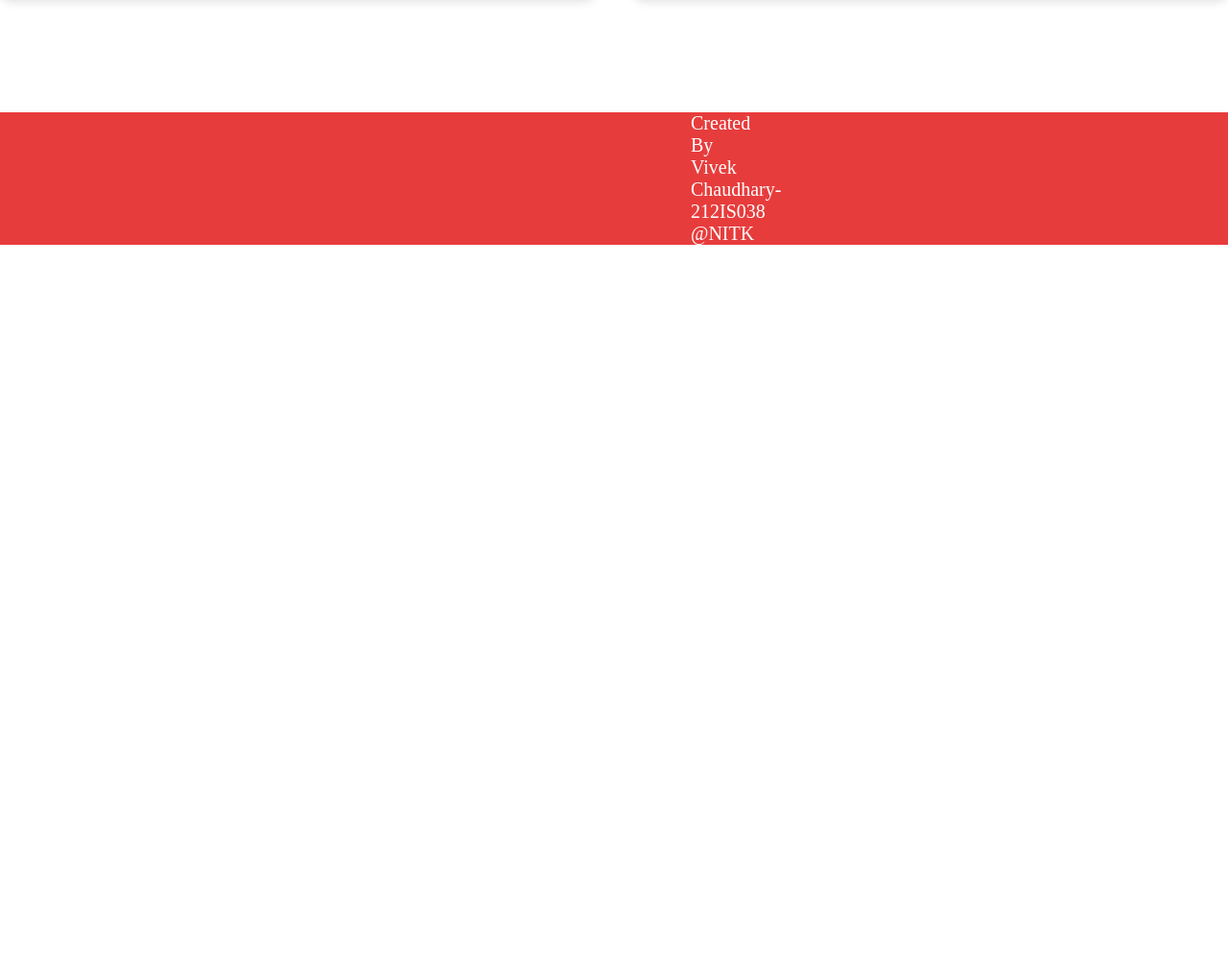
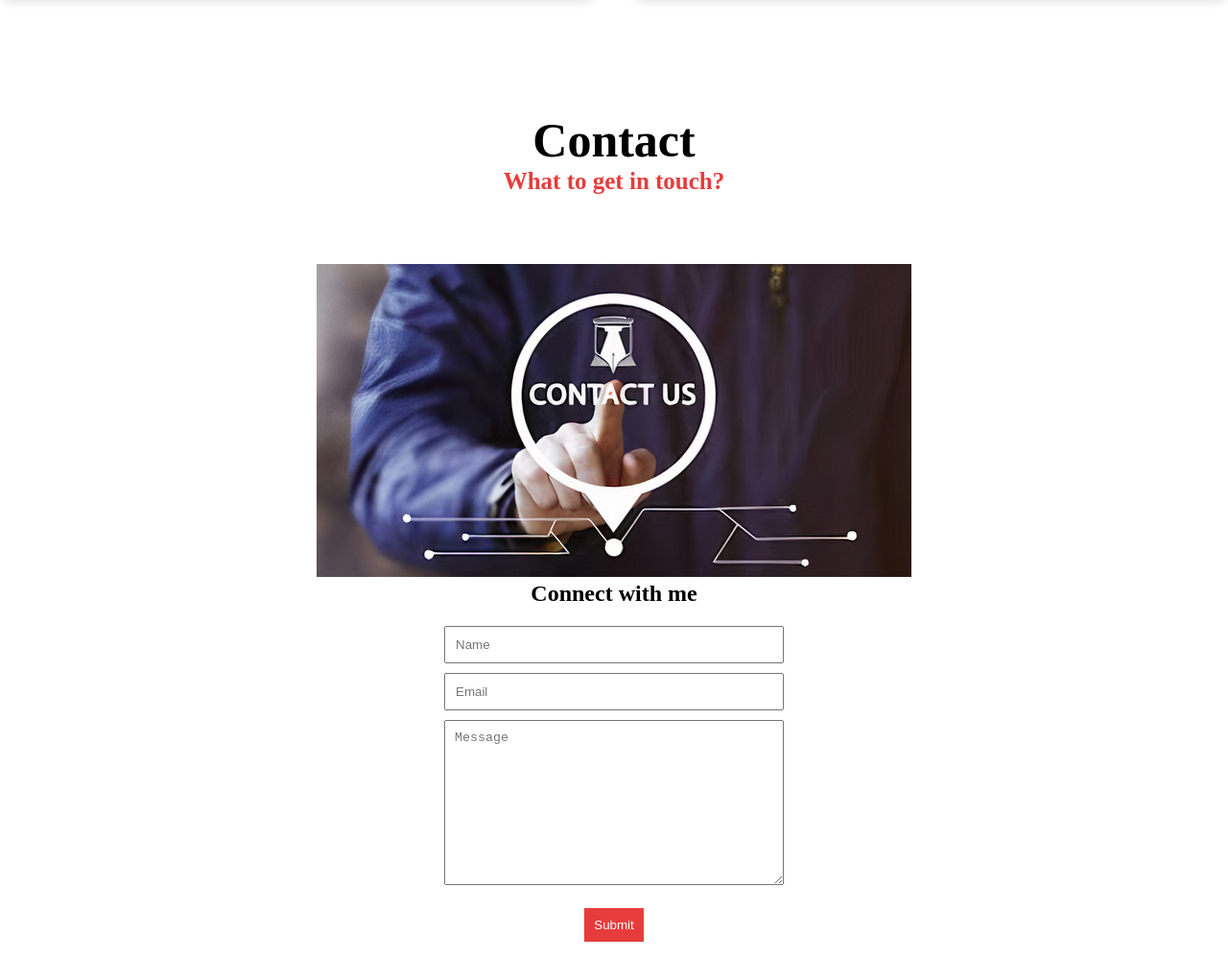
Before and after one commit to vivek9991/portfolio.github.io, a plain HTML site: page index.html in a window 1280 px wide. Shown: the part 2893-3892 px from the top of the page at 96% size. Before the commit the page ends 3148 px from the top, so only its background shows below. Drawn offline with Linux system fonts and the light colour scheme.

Commit message:
Contact page added

```diff
--- a/css/style.css
+++ b/css/style.css
@@ -156,3 +156,50 @@ nav{
     font-size: 20px;
     padding: 0px 620px;
   }
+
+
+  .contact{
+      padding: 100px 50px;
+  }
+
+  .contact-row{
+    display: flex;
+    justify-content: center;
+    align-items: center;
+    flex-wrap: wrap;
+  }
+
+  .contact-left-col{
+      flex-basis: 50%;
+  }
+
+  .contact-right-col{
+    flex-basis: 50%;
+}
+
+.contact-right-col form{
+    text-align: center;
+}
+
+.contact-right-col form h2{
+    margin-bottom: 20px;
+}
+
+.contact-right-col form input{
+    width: 60%;
+    padding: 10px;
+    margin-bottom: 10px;
+}
+
+.contact-right-col form textarea{
+    width: 60%;
+    padding: 10px;
+}
+.c-btn{
+    border: none;
+    outline: none;
+    color: white;
+    background: #e73c3c;
+    padding: 10px;
+    margin-top: 20px;
+}
--- a/index.html
+++ b/index.html
@@ -156,6 +156,29 @@
 
     </section>
 
+    <section class = "contact" id="contact">
+        <div class = "section-info">
+            <h1>Contact</h1>
+            <p>What to get in touch?</p><br><br><br><br>
+        </div>
+        <div class = "contact-row">
+            <div class = "contact-left-col">
+                    <img src = "images/contact.jpeg">
+            </div>
+            <div class="contact-right-col">
+            <form>
+                <h2>Connect with me</h2>
+                <input type="text" name="" placeholder="Name">
+                <input type="email" name="" placeholder="Email">
+                <br>
+                <textarea cols="40" rows="10" placeholder="Message"></textarea>
+                <br>
+                <button class="c-btn"> Submit</button>
+            </form>
+            </div>
+        </div>
+    </section>
+
 
 <script>
     let animate1=new Typed('#ani',{
```
Also changed, not shown: images/contact.jpeg (added).
